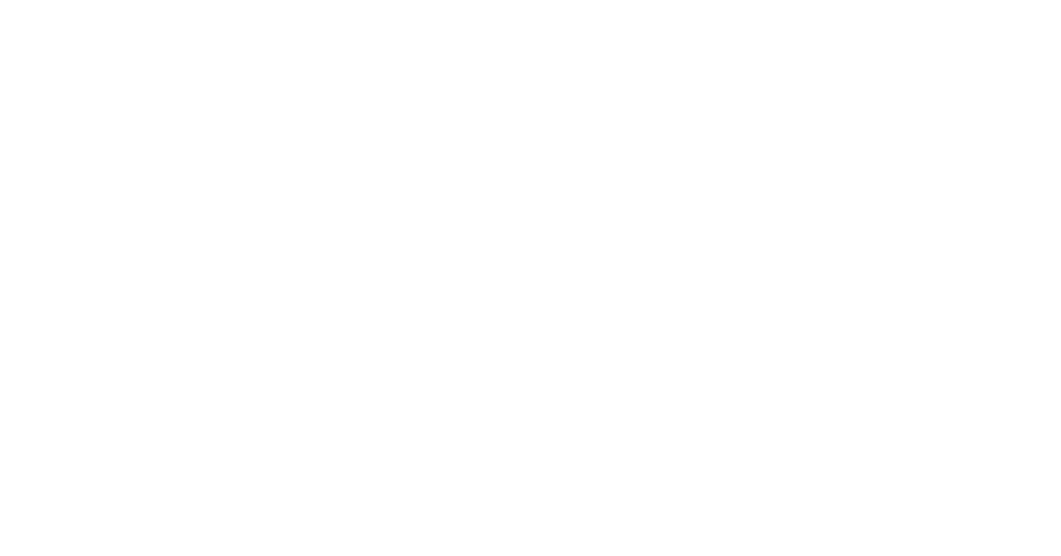
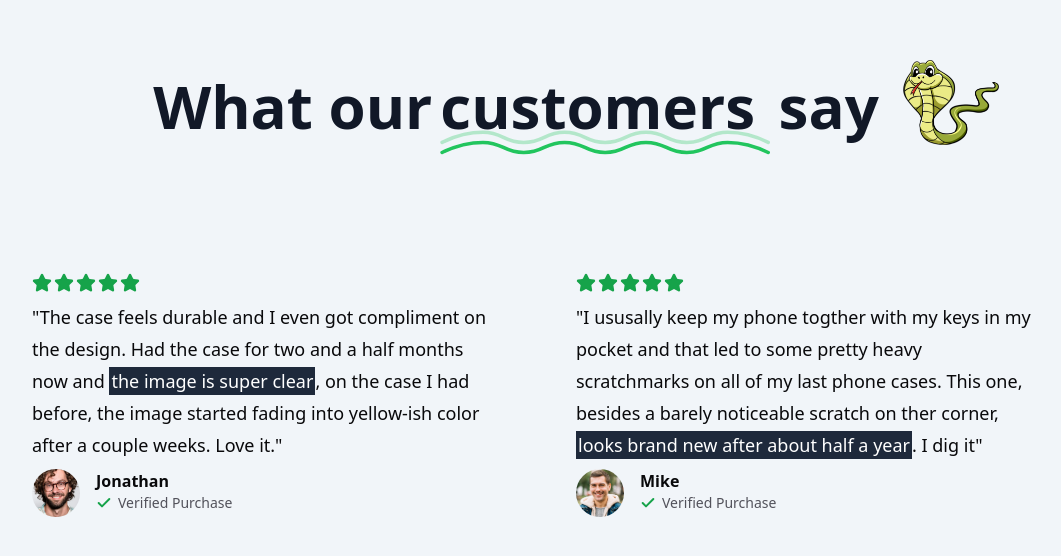
Before and after one commit to kthristow/case-ecommerce, a Next.js app: page / in a window 1280 px wide. Shown: the part 1031-1587 px from the top of the page, without its empty margins (64-1125 px from the left). Before the commit the page ends 995 px from the top, so only its background shows below. Built offline with nearby package versions, Linux system fonts and the light colour scheme; no server answers.

Commit message:
Add markup reviews for the phone cases.

```diff
--- a/src/app/page.tsx
+++ b/src/app/page.tsx
@@ -2,6 +2,7 @@
 import Image from "next/image";
 import { Check, Star } from 'lucide-react'
 import Phone from "@/components/Phone";
+import { Icons } from "@/components/Icon";
 
 export default function Home() {
   return (
@@ -70,7 +71,69 @@
             <div className="relative md:max-w-xl">
               <img src="/your-image.png" className="absolute w-40 lg:w-52 left-56 -top-20 select-one hidden xm:blick lg:hidden xl:block" />
               <img src="/line.png" className="absolute w-20 -left-6 -bottom-6 select-none" />
-              <Phone className="w-64" imgSrc="/testimonials/1.jpg"/>
+              <Phone className="w-64" imgSrc="/testimonials/1.jpg" />
+            </div>
+          </div>
+        </MaxWidthWrapper>
+      </section>
+
+      {/* value proposition */}
+      <section className="bg-slate-100 py-24">
+        <MaxWidthWrapper className="flex flex-col items-center gap-16 sm:gap-32">
+          <div className="flex flex-col lg:flex-row items-center gap-4 sm:gap-6">
+            <h2 className="order-1 mt-2 tracking tight text-center text-balance !leading-tight font-bold text-5xl md:text-6xl text-gray-900">What our
+              <span className="relative px-2">customers <Icons.underline className="hidden sm:block pointer-events-none absolute inset-x-0 -bottom-6 text-green-500" /></span> say</h2>
+            <img src="/snake-2.png" className="w-24 order-0 lg:order-2" />
+          </div>
+
+          {/* second user review */}
+          <div className="mx-auto grid max-w-2xl grid-cols-1 px-4 lg:mx-0 lg:max-w-none lg:grid-cols-2 gap-y-16">
+            <div className="flex flex-auto flex-col gap-r lg:pr-8 xl:pr-20">
+              <div className="flex gap-0.5 mb-2">
+                <Star className="h-5 w-5 text-green-600 fill-green-600" />
+                <Star className="h-5 w-5 text-green-600 fill-green-600" />
+                <Star className="h-5 w-5 text-green-600 fill-green-600" />
+                <Star className="h-5 w-5 text-green-600 fill-green-600" />
+                <Star className="h-5 w-5 text-green-600 fill-green-600" />
+              </div>
+              <div className="text-lg leading-8">
+                <p>"The case feels durable and I even got compliment on the design. Had the case for two and a half months now and <span className="p-0.5 bg-slate-800 text-white">the image is super clear</span>
+                  , on the case I had before, the image started fading into yellow-ish color after a couple weeks. Love it."</p>
+              </div>
+              <div className="flex gap-4 mt-2">
+                <img className="rounded-full h-12 w-12 object-cover" src='/users/user-1.png'/>
+                <div className="flex flex-col">
+                  <p className="font-semibold">Jonathan</p>
+                  <div className="flex gap-1.5 items-center text-zinc-600">
+                    <Check className="h-4 w-4 stroke-[3px] text-green-600"/>
+                    <p className="text-sm">Verified Purchase</p>
+                  </div>
+                </div>
+              </div>
+            </div>
+            <div className="flex flex-auto flex-col gap-r lg:pr-8 xl:pr-20">
+              <div className="flex gap-0.5 mb-2">
+                <Star className="h-5 w-5 text-green-600 fill-green-600" />
+                <Star className="h-5 w-5 text-green-600 fill-green-600" />
+                <Star className="h-5 w-5 text-green-600 fill-green-600" />
+                <Star className="h-5 w-5 text-green-600 fill-green-600" />
+                <Star className="h-5 w-5 text-green-600 fill-green-600" />
+              </div>
+              <div className="text-lg leading-8">
+                <p>"I ususally keep my phone togther with my keys in my pocket and that led to some pretty heavy scratchmarks on all of my last phone cases. This one,
+                 besides a barely noticeable scratch on ther corner, <span className="p-0.5 bg-slate-800 text-white">looks brand new after about half a year</span>
+                 . I dig it"</p>
+              </div>
+              <div className="flex gap-4 mt-2">
+                <img className="rounded-full h-12 w-12 object-cover" src='/users/user-4.jpg'/>
+                <div className="flex flex-col">
+                  <p className="font-semibold">Mike</p>
+                  <div className="flex gap-1.5 items-center text-zinc-600">
+                    <Check className="h-4 w-4 stroke-[3px] text-green-600"/>
+                    <p className="text-sm">Verified Purchase</p>
+                  </div>
+                </div>
+              </div>
             </div>
           </div>
         </MaxWidthWrapper>
--- /dev/null
+++ b/src/components/Icon.tsx
@@ -0,0 +1,20 @@
+import { LucideProps } from 'lucide-react'
+
+export const Icons = {
+  underline: (props: LucideProps) => (
+    <svg {...props} viewBox='0 0 687 155'>
+      <g
+        stroke='currentColor'
+        strokeWidth='7'
+        fill='none'
+        fillRule='evenodd'
+        strokeLinecap='round'
+        strokeLinejoin='round'>
+        <path
+          d='M20 98c27-13.3333333 54-20 81-20 40.5 0 40.5 20 81 20s40.626917-20 81-20 40.123083 20 80.5 20 40.5-20 81-20 40.5 20 81 20 40.626917-20 81-20c26.915389 0 53.748722 6.6666667 80.5 20'
+          opacity='.3'></path>
+        <path d='M20 118c27-13.3333333 54-20 81-20 40.5 0 40.5 20 81 20s40.626917-20 81-20 40.123083 20 80.5 20 40.5-20 81-20 40.5 20 81 20 40.626917-20 81-20c26.915389 0 53.748722 6.6666667 80.5 20'></path>
+      </g>
+    </svg>
+  ),
+}
```
